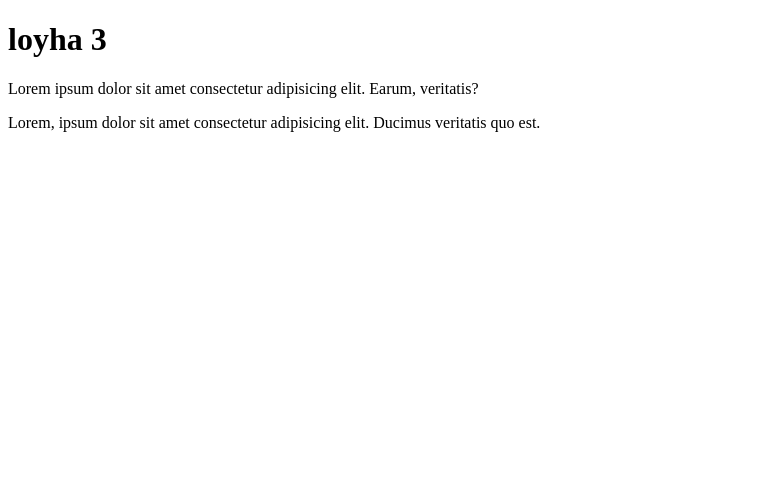
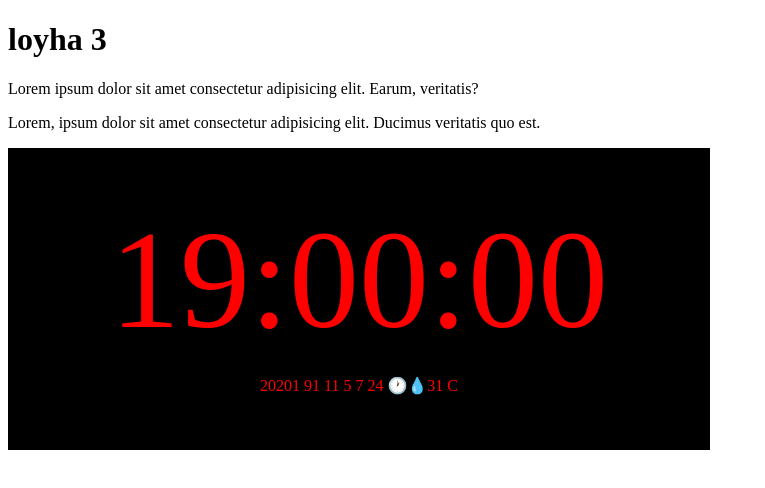
Before and after one commit to kamol121212/doniyorjon, a plain HTML site: page index.html in a window 1280 px wide. Shown: the whole page, without its empty margins (0-765 px from the left). Drawn offline with Linux system fonts and the light colour scheme.

Commit message:
soat yasadim

```diff
--- a/index.html
+++ b/index.html
@@ -14,5 +14,15 @@
 
 
     <p>Lorem, ipsum dolor sit amet consectetur adipisicing elit. Ducimus veritatis quo est.</p>
+
+
+
+
+
+
+  <div class="a">
+    <div class="q">19:00:00</div>
+    <p class="b">20201  91  11     5       7 24  🕐💧31 C  </p>
+  </div>
 </body>
 </html>
--- a/main.css
+++ b/main.css
@@ -2,3 +2,19 @@
     text-align: center;
     color: red;
 }
+.a{
+    width: 700px;
+    height: 300px;
+    border: 1px solid black;
+    background-color: black;
+}
+.q{
+    text-align: center;
+    color: red;
+   font-size: 140px;
+   margin-top: 50px;
+}
+.b{
+    text-align: center;
+    color: red;
+}
```
